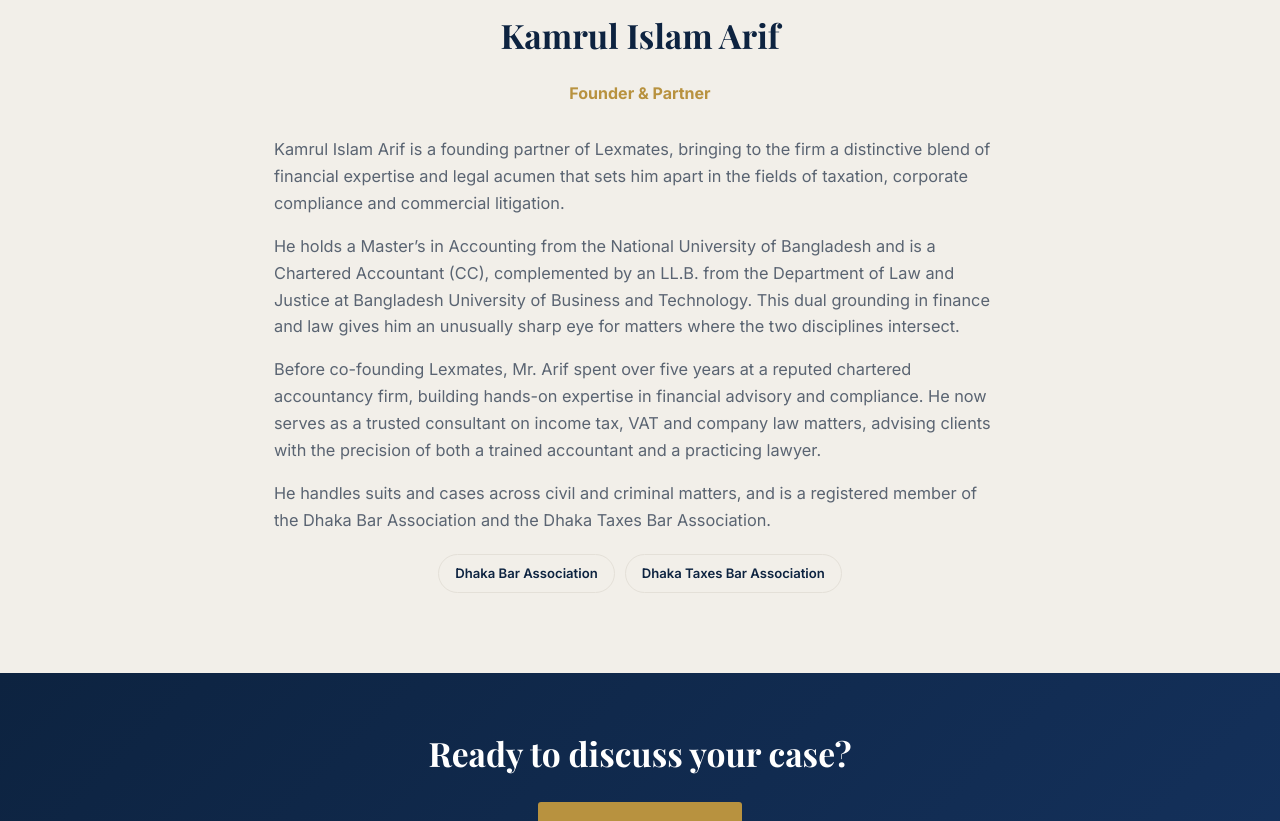
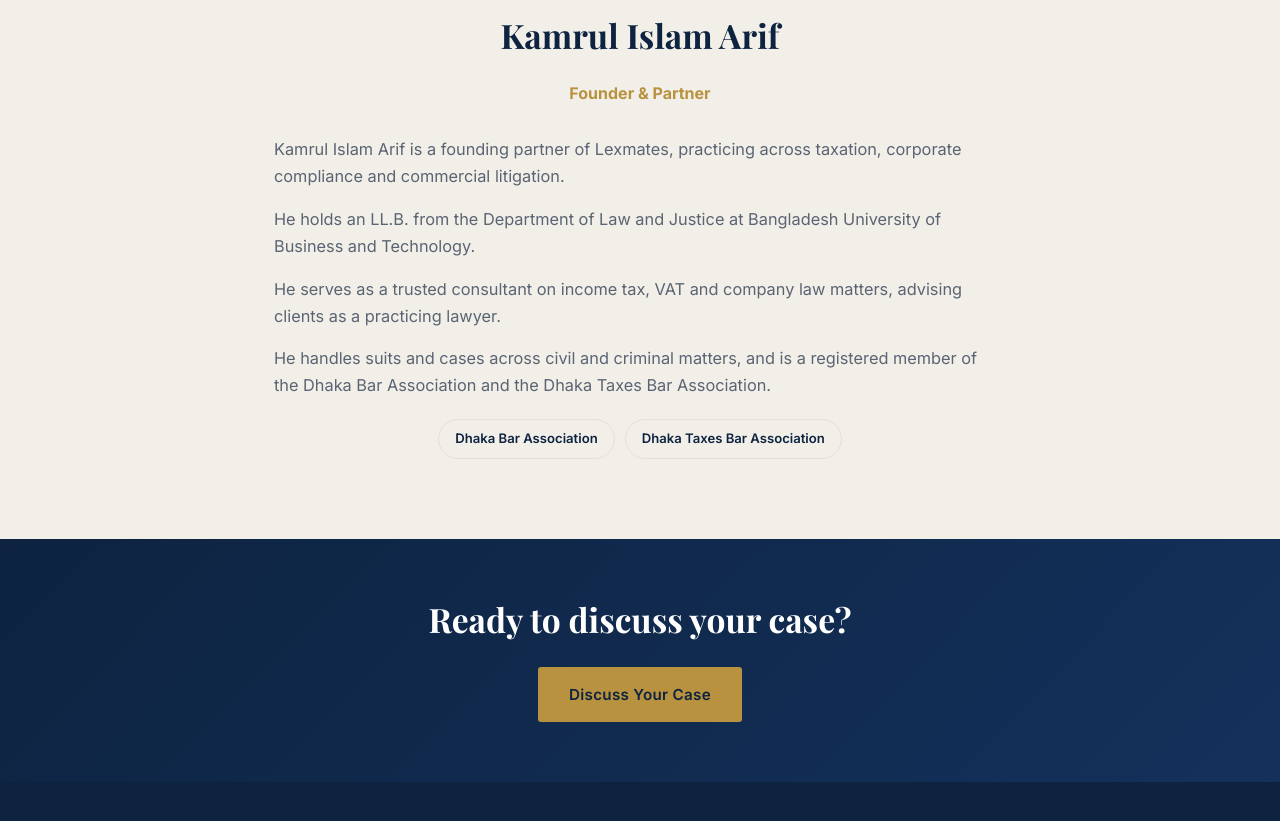
Before and after one commit to BayshoreCommunication/lexmates-new-website, a Next.js app: page /team in a window 1280 px wide. Shown: the part 1660-2481 px from the top of the page. Built offline with nearby package versions, Linux system fonts and the light colour scheme; no server answers.

Commit message:
update logo and about information

```diff
--- a/app/globals.css
+++ b/app/globals.css
@@ -343,7 +343,7 @@
   .main-nav a { display: block; padding: 12px 0; border-bottom: 1px solid var(--border); }
   .nav-toggle { display: flex; }
   .header-cta { display: none; }
-  .logo-img { height: 57px; }
+  .logo-img { height: 68px; }
   h1 { font-size: 2.2rem; }
   .hero h1 { font-size: 2.3rem; }
   .area-grid, .area-grid-wide, .blog-grid { grid-template-columns: 1fr; }
--- a/data/partners.ts
+++ b/data/partners.ts
@@ -44,12 +44,12 @@
     id: "kamrul-islam-arif",
     name: "Kamrul Islam Arif",
     role: "Founder & Partner",
-    credential: "Chartered Accountant & Advocate",
+    credential: "Advocate & Legal Adviser",
     avatar: "/images/kamrul-islam-arif.png",
     bio: [
-      "Kamrul Islam Arif is a founding partner of Lexmates, bringing to the firm a distinctive blend of financial expertise and legal acumen that sets him apart in the fields of taxation, corporate compliance and commercial litigation.",
-      "He holds a Master’s in Accounting from the National University of Bangladesh and is a Chartered Accountant (CC), complemented by an LL.B. from the Department of Law and Justice at Bangladesh University of Business and Technology. This dual grounding in finance and law gives him an unusually sharp eye for matters where the two disciplines intersect.",
-      "Before co-founding Lexmates, Mr. Arif spent over five years at a reputed chartered accountancy firm, building hands-on expertise in financial advisory and compliance. He now serves as a trusted consultant on income tax, VAT and company law matters, advising clients with the precision of both a trained accountant and a practicing lawyer.",
+      "Kamrul Islam Arif is a founding partner of Lexmates, practicing across taxation, corporate compliance and commercial litigation.",
+      "He holds an LL.B. from the Department of Law and Justice at Bangladesh University of Business and Technology.",
+      "He serves as a trusted consultant on income tax, VAT and company law matters, advising clients as a practicing lawyer.",
       "He handles suits and cases across civil and criminal matters, and is a registered member of the Dhaka Bar Association and the Dhaka Taxes Bar Association.",
     ],
     contact: {
```
